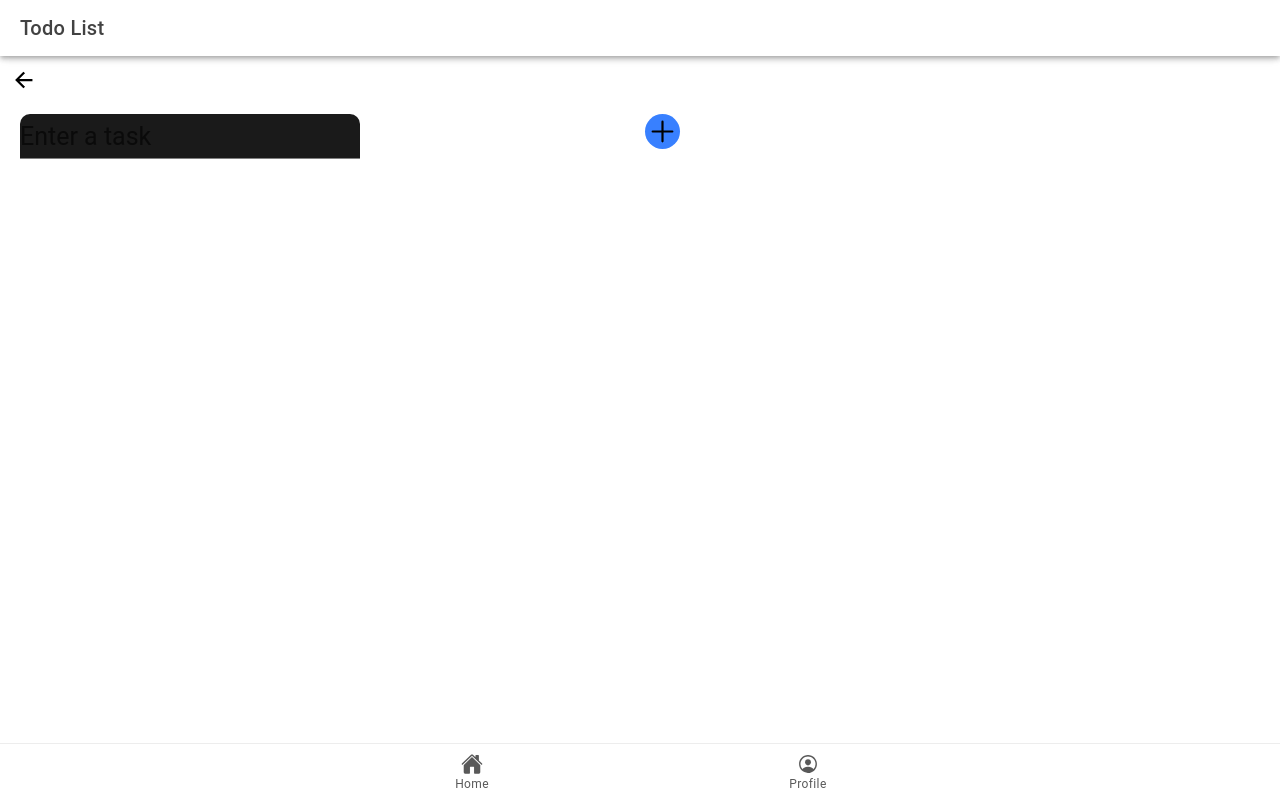
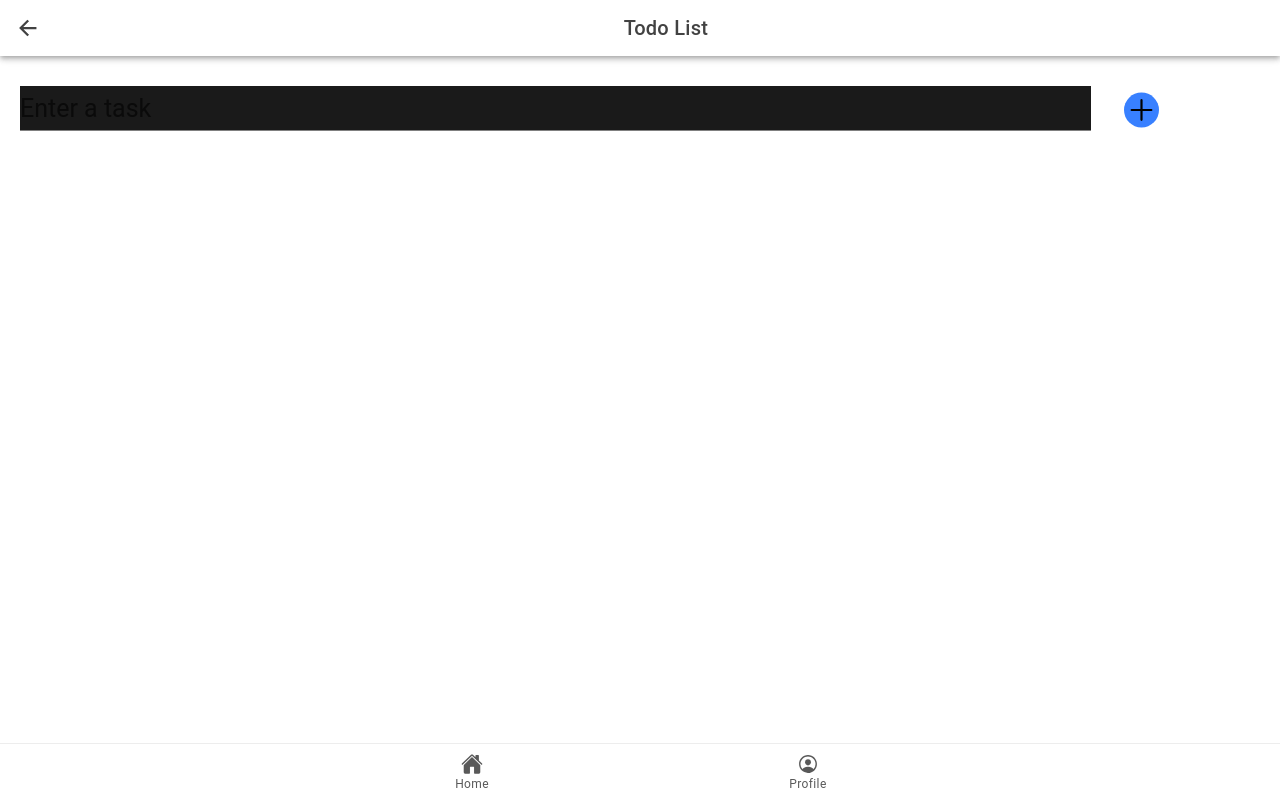
Before and after one commit to RyanPCepada/ion-t-cepada, a React (Vite) app: page /todolist in a window 1280 px wide. Built offline with nearby package versions, Linux system fonts and the light colour scheme.

Commit message:
changed homepage background into gif and modified some designs in all tabs

```diff
--- a/src/pages/Calculator.tsx
+++ b/src/pages/Calculator.tsx
@@ -30,13 +30,12 @@ const Calculator: React.FC = () => {
       <IonPage>
         <IonHeader>
           <IonToolbar>
+            <IonButtons slot="start">
+              <IonBackButton defaultHref="/" />
+            </IonButtons>
             <IonTitle>Calculator</IonTitle>
           </IonToolbar>
         </IonHeader>
-
-        <IonButtons slot="start">
-          <IonBackButton defaultHref="/" />
-        </IonButtons>
         <IonContent fullscreen className="ion-padding" style={{ backgroundColor: 'dark' }}>
           <IonGrid>
           <IonRow>
--- a/src/pages/ClickCounter.tsx
+++ b/src/pages/ClickCounter.tsx
@@ -16,14 +16,13 @@ const ClickCounter: React.FC = () => {
     <IonPage>
       <IonHeader>
         <IonToolbar>
+          <IonButtons slot="start">
+            <IonBackButton defaultHref="/" />
+          </IonButtons>
           <IonTitle>Click Counter</IonTitle>
         </IonToolbar>
       </IonHeader>
-
-      <IonButtons slot="start">
-        <IonBackButton defaultHref="/" />
-      </IonButtons>
-      <IonContent fullscreen className="ion-padding" style={{ backgroundColor: '#f0f0f0' }}>
+      <IonContent>
         <IonGrid>
           <IonRow className="ion-align-items-center">
             <IonCol size="12" className="ion-text-center">
--- a/src/pages/Home.css
+++ b/src/pages/Home.css
@@ -5,3 +5,13 @@
 .home-card-icon {
   font-size: 3rem;
 }
+
+.home-page {
+  background-image: url('../src/assets/img/GALAXY_GIF.gif');
+  background-size: cover;
+  /* Add any additional styling you need */
+}
+
+#card_body{
+  background-color: rgba(0, 0, 0, 0.36);
+}
--- a/src/pages/Home.tsx
+++ b/src/pages/Home.tsx
@@ -68,7 +68,7 @@ const cardData = [
     const [searchTerm, setSearchTerm] = useState<string>('');
 
     return (
-      <IonPage>
+      <IonPage className="home-page">
         <IonHeader>
           <IonToolbar>
             <IonTitle>Home</IonTitle>
@@ -90,13 +90,13 @@ const cardData = [
           {cardData
             .filter((card) => card.title.toLowerCase().includes(searchTerm.toLowerCase()))
             .map((card, index) => (
-              <IonCard key={index} href={card.link}>
+              <IonCard key={index} href={card.link} id="card_body">
                 <IonCardHeader>
                   <IonCardTitle>
                     <IonGrid>
                       <IonRow>
                         <IonCol push=".75">
-                          <IonIcon className="home-card-icon" icon={card.icon} color="primary" />
+                          <IonIcon className="home-card-icon" icon={card.icon} />
                         </IonCol>
                         <IonCol pull='3'>
                           <div className="home-card-title">{card.title}</div>
--- a/src/pages/QuotesGenerator.tsx
+++ b/src/pages/QuotesGenerator.tsx
@@ -70,6 +70,9 @@ const QuotesGenerator: React.FC = () => {
     <IonPage>
       <IonHeader>
         <IonToolbar>
+          <IonButtons slot="start">
+            <IonBackButton defaultHref="/" />
+          </IonButtons>
           <IonTitle>Quote Generator</IonTitle>
         </IonToolbar>
       </IonHeader>
--- a/src/pages/Todolist.css
+++ b/src/pages/Todolist.css
@@ -7,11 +7,21 @@
 
 .task-inputfield:focus {
     outline: none;
+    width: '100%';
     background-color: rgb(36, 36, 36);
-    border-top-left-radius: 10px;
-    border-top-right-radius: 10px;
+    /* border-top-left-radius: 10px;
+    border-top-right-radius: 10px; */
   }
 
   .todolist-title{
     text-align: center;
   }
+
+  #icon_plus{
+    font-size: 35px;
+    /* margin-bottom: 500px !important; */
+    border-radius: 50%;
+    margin-left: 88%;
+    transform: translateX(-50%) !important; /* Move the icon back by 50% of its own width */
+    transform: translateY(-110%) !important;
+  }
--- a/src/pages/Todolist.tsx
+++ b/src/pages/Todolist.tsx
@@ -1,6 +1,8 @@
 import React, { useState } from 'react';
 import { IonContent, IonHeader, IonPage, IonTitle, IonToolbar, IonButton, IonGrid, IonRow, IonCol, IonBackButton, IonButtons, IonList, IonItem, IonLabel, IonCheckbox, IonInput, IonIcon } from '@ionic/react';
 import { trashOutline, createOutline, add } from 'ionicons/icons'; // Import the add icon
+
+import './Todolist.css';
 
 interface Todo {
   id: number;
@@ -50,12 +52,12 @@ const Todolist: React.FC = () => {
     <IonPage>
       <IonHeader>
         <IonToolbar className="todolist-title">
+          <IonButtons slot="start">
+            <IonBackButton defaultHref="/" />
+          </IonButtons>
           <IonTitle>Todo List</IonTitle>
         </IonToolbar>
       </IonHeader>
-      <IonButtons slot="start">
-        <IonBackButton defaultHref="/" />
-      </IonButtons>
       <IonContent>
         <IonGrid>
           <IonRow style={{ marginBottom: '0.5em' }}>
@@ -67,19 +69,22 @@ const Todolist: React.FC = () => {
                 onIonChange={(e: any) => setNewTodoText(e.target.value)}
                 style={{
                   fontSize: '25px',
-                width: '340px',
+                  width: '85%',
                   marginLeft: '10px',
+                  marginRight: '0px',
+                  marginTop: '20px',
                   borderBottom: '1px solid gray', // Add white line below the input field
                   backgroundColor: 'rgb(26, 26, 26)',
-                borderTopLeftRadius: '10px',
-                borderTopRightRadius: '10px',
+                  // borderTopLeftRadius: '10px',
+                  // borderTopRightRadius: '10px',
                   paddingLeft: '20px'
                 }}
               />
 
+
+              <IonCol>
+                <IonIcon icon={add} onClick={addTodo} id="icon_plus" style={{ backgroundColor: 'var(--ion-color-primary)' }} />
               </IonCol>
-            <IonCol style={{ marginLeft: '0px'}}>
-              <IonIcon icon={add} onClick={addTodo} style={{ fontSize: '35px', borderRadius: '50%', backgroundColor: 'var(--ion-color-primary)' }} />
             </IonCol>
           </IonRow>
           {todos.map(todo => (
--- a/src/theme/variables.css
+++ b/src/theme/variables.css
@@ -197,7 +197,8 @@ http://ionicframework.com/docs/theming/ */
    */
 
   .md body {
-    --ion-background-color: #121212;
+    /* --ion-background-color: #121212; */
+    --ion-background-color: transparent;
     --ion-background-color-rgb: 18,18,18;
 
     --ion-text-color: #ffffff;
```
Also changed, not shown: src/assets/img/GALAXY2_GIF.gif (added), src/assets/img/GALAXY_GIF.gif (added). Lines whose indentation alone changed are shown as unchanged.
